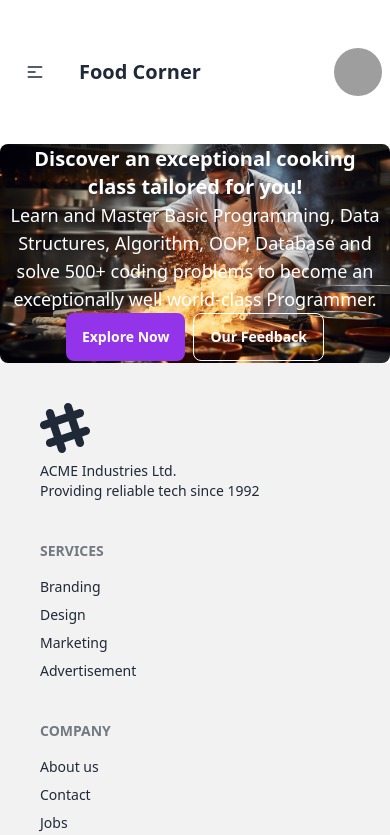
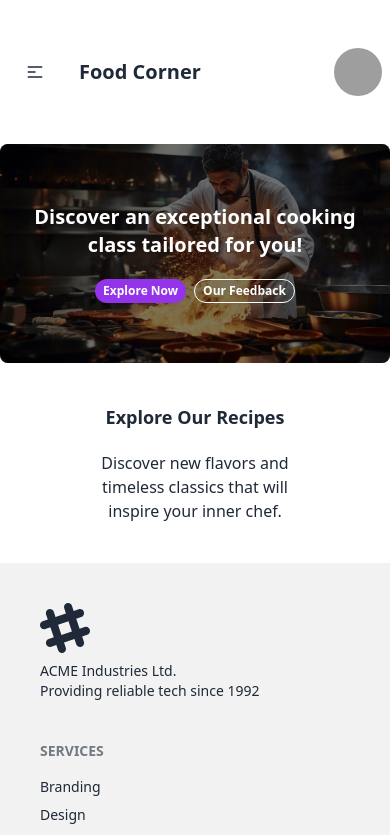
Before and after one commit to Sohelrana2815/food-corner, a React (Vite) app: page / in a window 390 px wide. Shown: the top 835 px of the page. Built offline with nearby package versions, Linux system fonts and the light colour scheme; grey boxes are pictures that could not be loaded.

Commit message:
Banner section done

```diff
--- a/src/Pages/Home/Banner/Banner.jsx
+++ b/src/Pages/Home/Banner/Banner.jsx
@@ -3,23 +3,31 @@ const Banner = () => {
   return (
     <>
       <div className="relative max-w-screen-2xl mx-auto">
+        {/* Background Image */}
         <img className="rounded-lg w-full" src={banner_img} alt="Chef master" />
 
-        <div className="absolute inset-0 flex flex-col items-center justify-center text-center">
+        {/* Overlay */}
+
+        <div className="absolute inset-0 bg-black bg-opacity-50 rounded-lg"></div>
+
+        {/* Text content */}
+
+        <div className="absolute inset-0 flex flex-col items-center justify-center text-center space-y-5">
           <h1 className="text-white lg:text-5xl md:text-3xl text-xl font-bold">
             {" "}
             Discover an exceptional cooking <br /> class tailored for you!
           </h1>
-          <p className="text-white text-lg">
-            Learn and Master Basic Programming, Data Structures, Algorithm, OOP,
-            Database and solve 500+ coding problems to become an exceptionally
-            well world-class Programmer.
+          <p className="text-white lg:text-lg w-3/5 mx-auto md:block hidden font-semibold">
+            Discover the art of cooking with our world-class recipes and tips.
+            Unleash your inner chef today!
           </p>
           <div className="flex gap-2">
-            <button className="btn bg-purple-600 text-white border-none">
+            <button className="btn btn-xs md:btn-md bg-purple-600 text-white border-none rounded-full">
               Explore Now
             </button>
-            <button className="btn btn-outline text-white">Our Feedback</button>
+            <button className="btn btn-xs md:btn-md  btn-outline text-white font-semibold rounded-full tex">
+              Our Feedback
+            </button>
           </div>
         </div>
       </div>
--- a/src/Pages/Home/Home/Home.jsx
+++ b/src/Pages/Home/Home/Home.jsx
@@ -1,9 +1,11 @@
 import Banner from "../Banner/Banner";
+import Recipes from "../Recipes/Recipes";
 
 const Home = () => {
   return (
     <div>
       <Banner />
+      <Recipes />
     </div>
   );
 };
--- /dev/null
+++ b/src/Pages/Home/Recipes/Recipes.jsx
@@ -0,0 +1,16 @@
+import SectionTitle from "../../../SectionTitle/SectionTitle";
+
+const Recipes = () => {
+  return (
+    <>
+      <div>
+        <SectionTitle
+          heading="Explore Our Recipes"
+          subHeading="Discover new flavors and timeless classics that will inspire your inner chef."
+        />
+      </div>
+    </>
+  );
+};
+
+export default Recipes;
--- /dev/null
+++ b/src/SectionTitle/SectionTitle.jsx
@@ -0,0 +1,12 @@
+const SectionTitle = ({ heading, subHeading }) => {
+  return (
+    <>
+      <div className="text-center space-y-5 my-10">
+        <h2 className="lg:text-3xl text-lg font-bold">{heading}</h2>
+        <p className="text-base lg:text-lg w-3/5 mx-auto">{subHeading}</p>
+      </div>
+    </>
+  );
+};
+
+export default SectionTitle;
```
